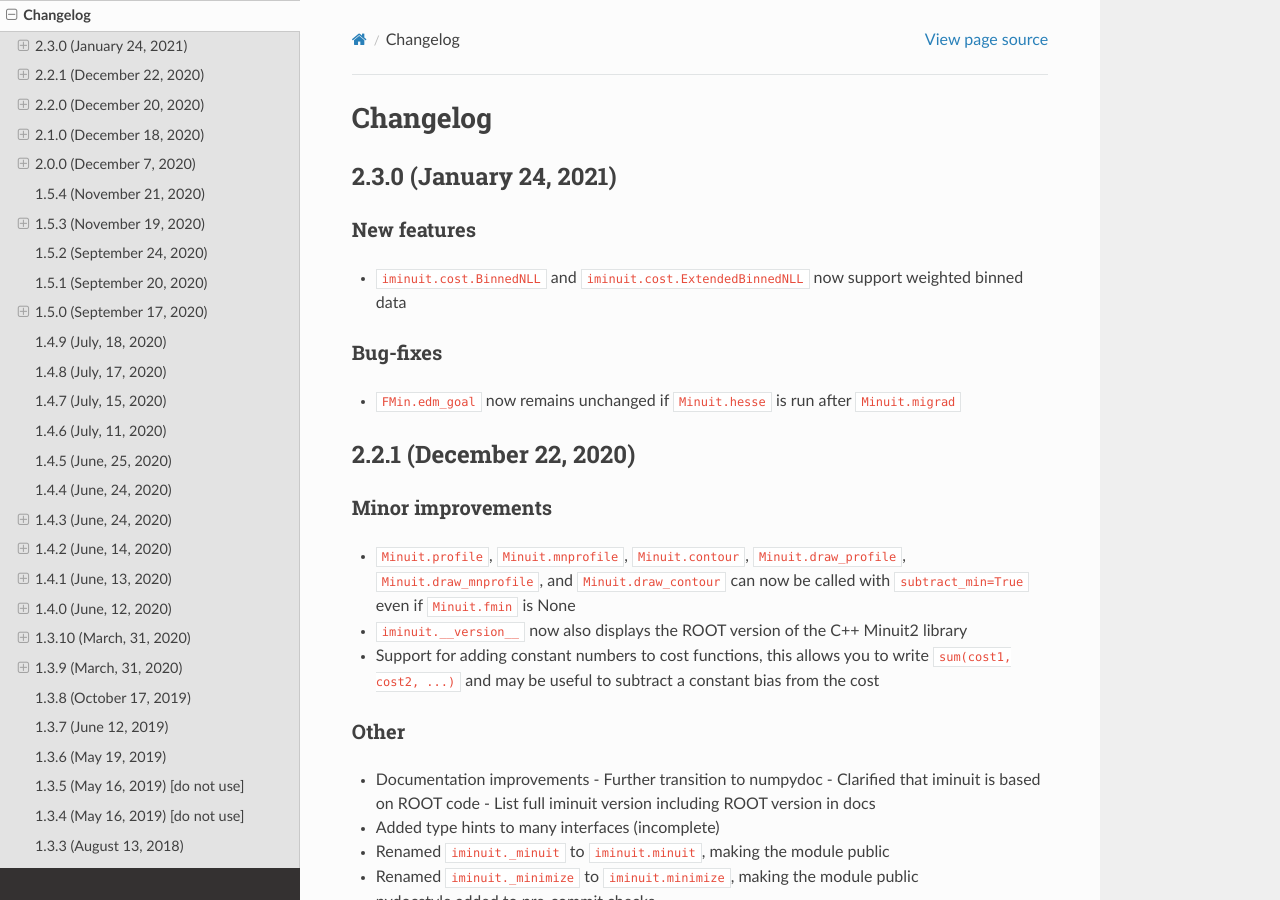
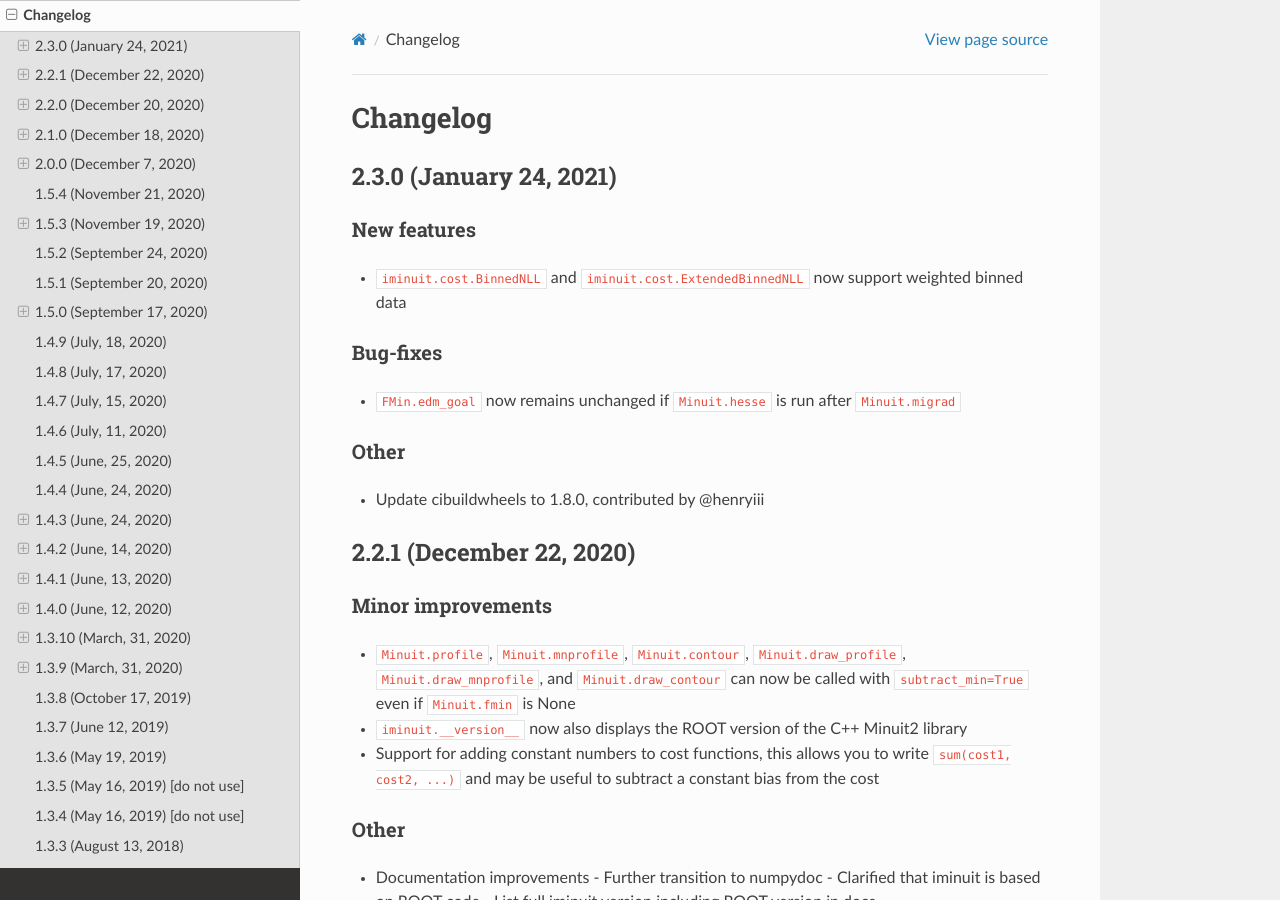
Before and after one commit to scikit-hep/iminuit, a Sphinx documentation site: the page built from doc/changelog.rst, in a window 1280 px wide and 900 px high. Built offline with Sphinx 7.4.7 and the Read the Docs theme 2.0.0, drawn with Linux system fonts in a browser that asks for light colours.

Commit message:
add note about cibuildwheels

```diff
--- a/doc/changelog.rst
+++ b/doc/changelog.rst
@@ -17,6 +17,10 @@ Bug-fixes
 ~~~~~~~~~
 - ``FMin.edm_goal`` now remains unchanged if ``Minuit.hesse`` is run after
   ``Minuit.migrad``
+
+Other
+~~~~~
+- Update cibuildwheels to 1.8.0, contributed by @henryiii
 
 2.2.1 (December 22, 2020)
 -------------------------
```
